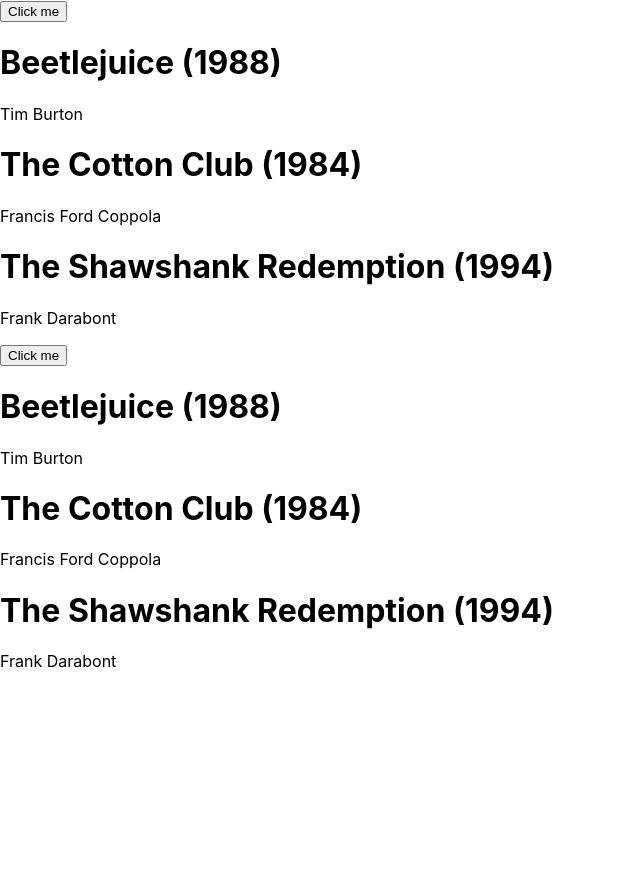
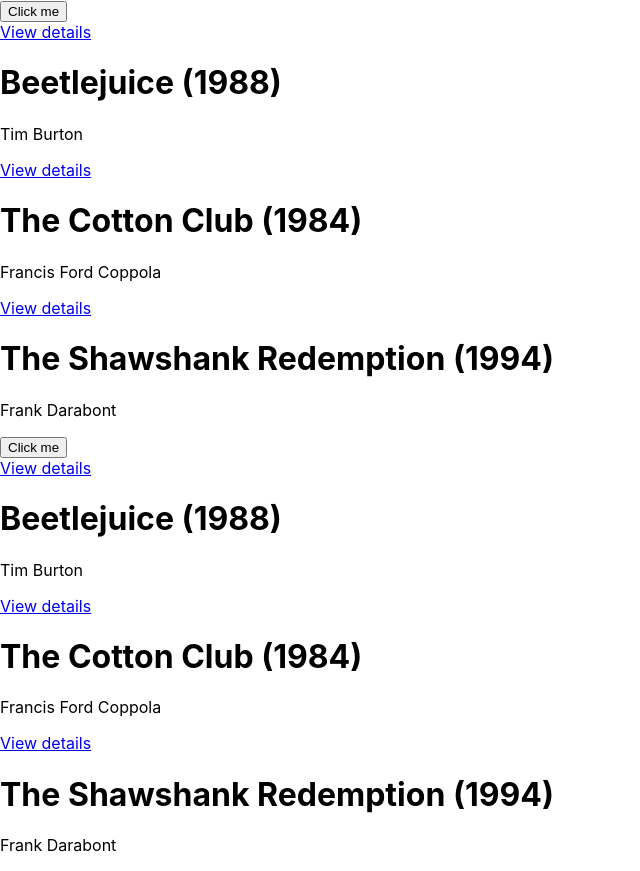
Before and after one commit to HugoFitas/movie-list-app, a React (Create React App) app: page /movies in a window 1280 px wide. Shown: the whole page, without its empty margins (0-640 px from the left). Before the commit the page ends 800 px from the top, so only its background shows below. Built offline with nearby package versions, Linux system fonts and the light colour scheme; no server answers.

Commit message:
added Link to Movie.js

```diff
--- a/src/App.js
+++ b/src/App.js
@@ -1,5 +1,5 @@
 import React from "react";
-import { Route, Switch, Redirect } from "react-router";
+import { Route, Switch, Redirect } from "react-router-dom";
 import MovieList from "./components/MovieList";
 import MovieDetails from "./components/MovieDetails";
 
--- a/src/components/Movie.js
+++ b/src/components/Movie.js
@@ -1,8 +1,10 @@
 import React from "react";
+import { Link } from "react-router-dom";
 
-const Movie = ({ title, year, director }) => {
+const Movie = ({ title, year, director, id }) => {
   return (
     <div>
+      <Link to={`/movies/${id}`}>View details</Link>
       <h1>
         {title} ({year})
       </h1>
--- a/src/components/MovieList.js
+++ b/src/components/MovieList.js
@@ -34,7 +34,7 @@ const MovieList = () => {
       return !areOnlyRecentMoviesDisplayed || movie.year > 2000;
     })
     .map((movie) => {
-      return <Movie {...movie} />;
+      return <Movie key={movie.id} {...movie} />;
     });
 
   return (
```
